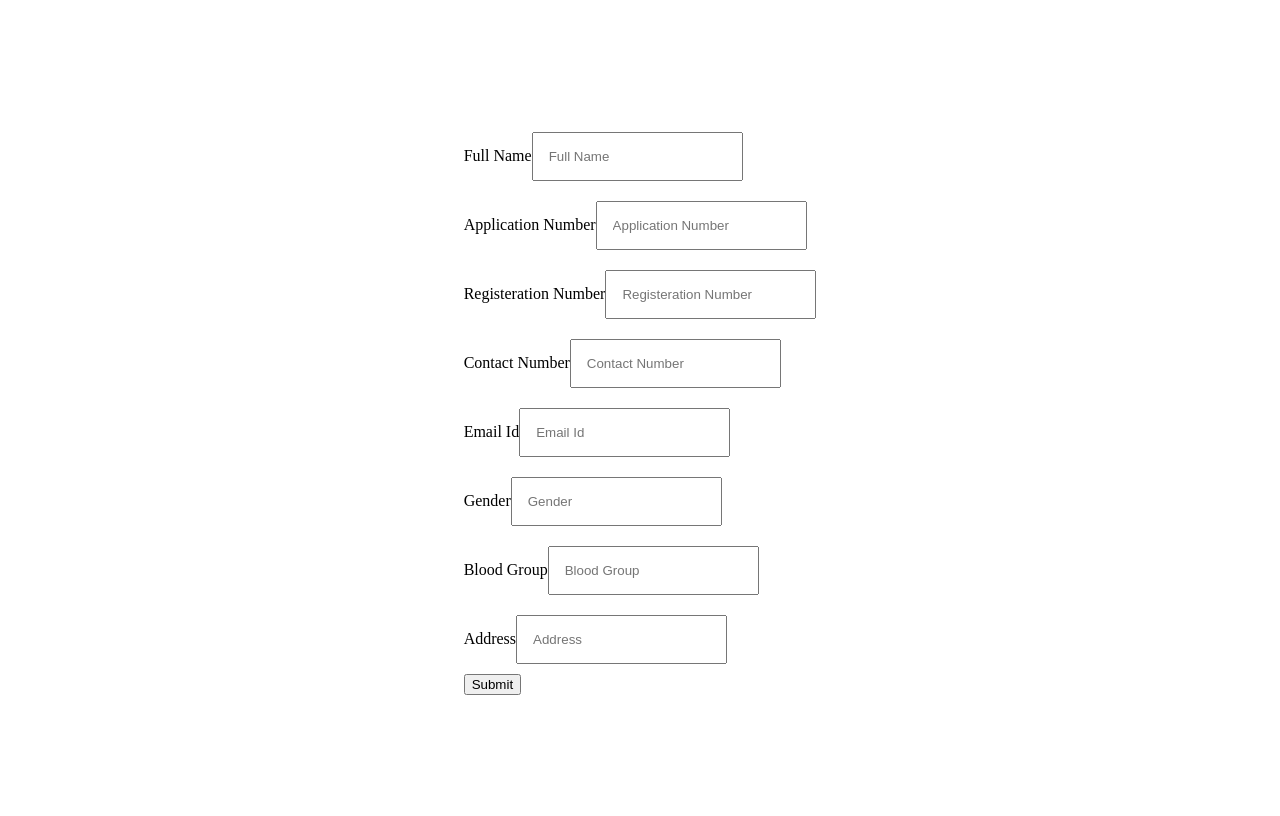
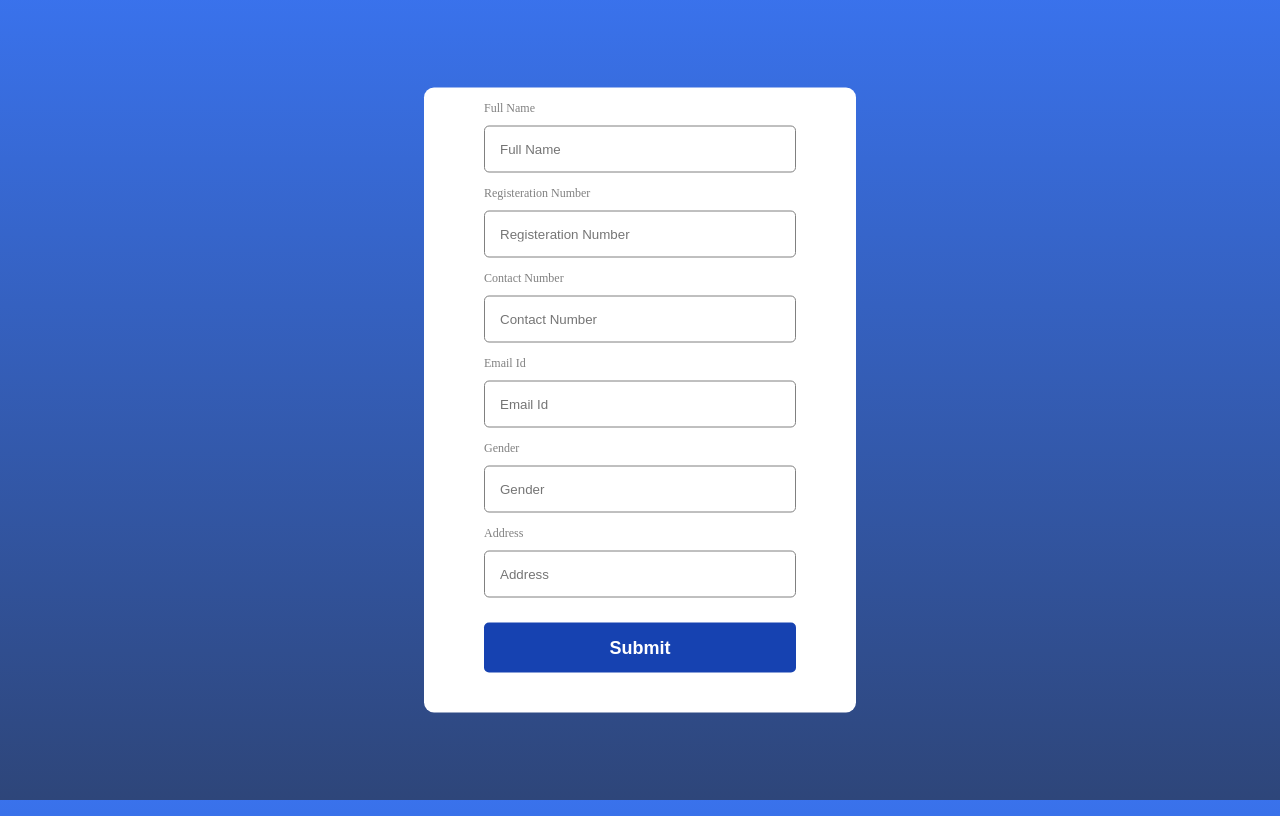
Before and after one commit to MehakK1311/react-form, a React (Create React App) app: page / in a window 1280 px wide. Built offline with nearby package versions, Linux system fonts and the light colour scheme.

Commit message:
style: Form

```diff
--- a/public/index.html
+++ b/public/index.html
@@ -10,7 +10,7 @@
       content="Web site created using create-react-app"
     />
 
-    <title>React App</title>
+    <title>React Form</title>
   </head>
   <body>
     <noscript>You need to enable JavaScript to run this app.</noscript>
--- a/src/components/Form/Form.jsx
+++ b/src/components/Form/Form.jsx
@@ -24,48 +24,34 @@ function Form() {
     },
     {
       id: 2,
-      name: "appNo",
-      type: "number",
-      placeholder: "Application Number",
-      label: "Application Number",
-    },
-    {
-      id: 3,
       name: "regNo",
       type: "text",
       placeholder: "Registeration Number",
       label: "Registeration Number",
     },
     {
-      id: 4,
+      id: 3,
       name: "contact",
       type: "text",
       placeholder: "Contact Number",
       label: "Contact Number",
     },
     {
-      id: 5,
+      id: 4,
       name: "email",
       type: "mail",
       placeholder: "Email Id",
       label: "Email Id",
     },
     {
-      id: 6,
+      id: 5,
       name: "gender",
       type: "text",
       placeholder: "Gender",
       label: "Gender",
     },
     {
-      id: 7,
-      name: "blood",
-      type: "text",
-      placeholder: "Blood Group",
-      label: "Blood Group",
-    },
-    {
-      id: 7,
+      id: 6,
       name: "address",
       type: "message",
       placeholder: "Address",
--- a/src/components/Form/form.css
+++ b/src/components/Form/form.css
@@ -1,7 +1,44 @@
-.container{
-    display: flex;
-    flex-direction: column;
-    align-items: center;
-    justify-content: center;
-    height: 100vh;
+body {
+  --form-background-color: #fff;
+  --button-color: rgb(22, 66, 177);
+  --button-text-color: #fff;
+
+  background: linear-gradient(
+    rgba(31, 95, 233, 0.882),
+    rgba(18, 45, 104, 0.882)
+  );
+  background-position: center;
+  background-repeat: no-repeat;
+  background-attachment: fixed;
 }
+
+.container {
+  display: flex;
+  flex-direction: column;
+  align-items: center;
+  justify-content: center;
+  height: 100vh;
+}
+form {
+  background-color: var(--form-background-color);
+  padding: 10px 60px;
+  border-radius: 10px;
+  left: 50%;
+  top: 50%;
+  position: absolute;
+  transform: translate(-50%, -50%);
+}
+button {
+  width: 100%;
+  height: 50px;
+  padding: 10px;
+  border: none;
+  background-color: var(--button-color);
+  color: var(--button-text-color);
+  border-radius: 5px;
+  font-weight: bold;
+  font-size: 18px;
+  cursor: pointer;
+  margin-top: 15px;
+  margin-bottom: 30px;
+}
--- a/src/components/FormInput/FormInput.jsx
+++ b/src/components/FormInput/FormInput.jsx
@@ -5,7 +5,7 @@ const FormInput = (props) => {
   return (
     <div>
       <label>{label}</label>
-      <input {...inputProps} onChange={onChange}/>
+      <input className="formInput" {...inputProps} onChange={onChange}/>
     </div>
   );
 };
--- a/src/components/FormInput/formInput.css
+++ b/src/components/FormInput/formInput.css
@@ -1,4 +1,33 @@
+.formInput{
+    display: flex;
+    flex-direction: column;
+    width: 280px;
+}
+
 input{
     padding: 15px;
     margin: 10px 0px;
+    border-radius: 5px;
+    border: 1px solid gray;
 }
+
+
+label{
+    font-size: 12px;
+    color: gray;
+}
+
+span{
+    font-size: 12px;
+    padding: 3px;
+    color: red;
+    display: none;
+}
+
+input:invalid[focused="true"]{
+    border: 1px solid red;
+}
+
+input:invalid[focused="true"] ~ span{
+    display: block;
+}
```
Also changed, not shown: src/assets/bgImg.webp (added).
